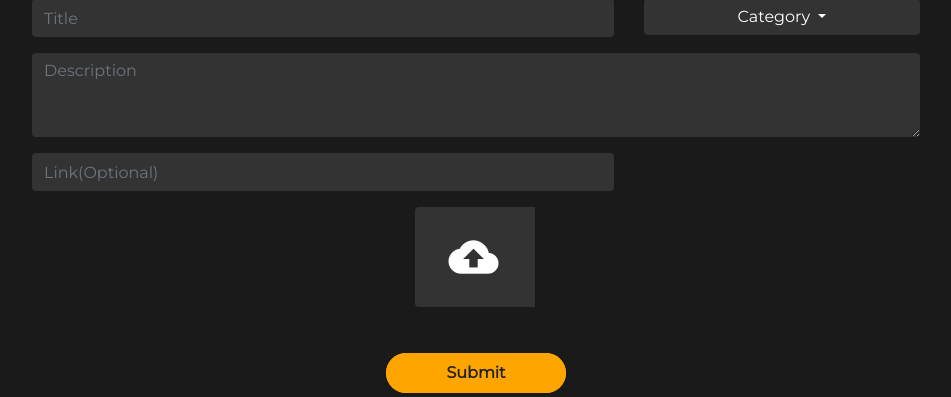
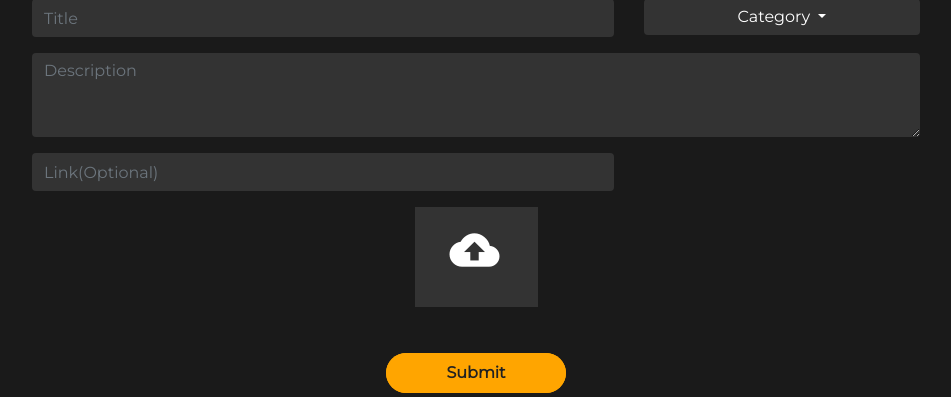
Before and after one commit to MM1901/Inzpire-HackHer413-2021, a PHP site: page /postChallenge.html in a window 1280 px wide. Shown: the part 163-560 px from the top of the page, without its empty margins (164-1115 px from the left). Run offline with PHP 8.4, Linux system fonts and the light colour scheme.

Commit message:
fix label for upload

```diff
--- a/css/challenge.css
+++ b/css/challenge.css
@@ -65,5 +65,5 @@
   color: white;
   box-sizing: border-box;
   padding: 0;
-  margin-left: 22px;
+  margin-left: 35px;
 }
--- a/postChallenge.html
+++ b/postChallenge.html
@@ -111,15 +111,12 @@
             <div class="row">
                 <div class="col-md-2 mx-auto">
                     <div class="input-group mb-3">
-                        <div class="input-group-prepend mx-auto">
-                            <span class="input-group-text upload" id="inputGroupFileAddon01">
-                                <i class="material-icons backup_outlined ">backup_outlined</i>
-                            </span>
-                        </div>
-                        <div class="custom-file">
+
+                        <div class="custom-file upload">
                             <input type="file" class="custom-file-input" id="inputGroupFile01"
                                 aria-describedby="inputGroupFileAddon01">
-
+                            <label for="inputGroupFile01"><i
+                                    class="material-icons backup_outlined ">backup_outlined</i></label>
                         </div>
                     </div>
                 </div>
```
